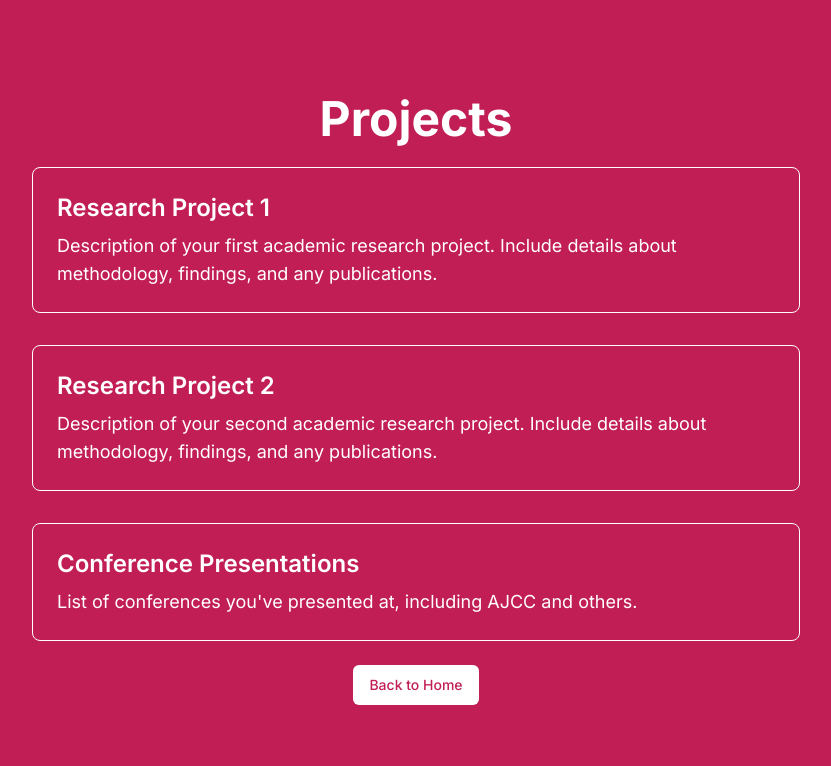
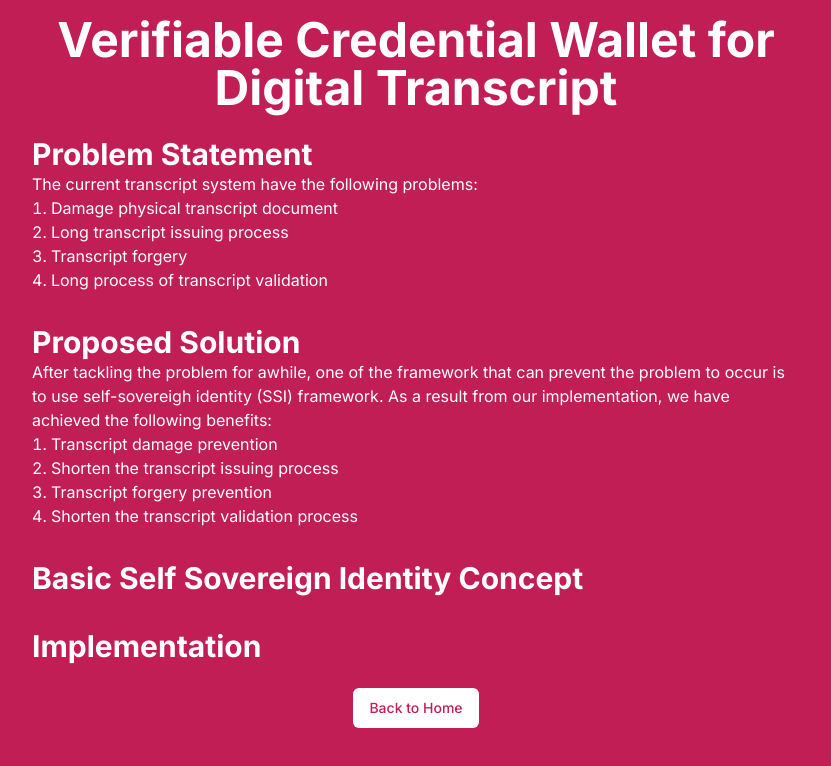
Before and after one commit to RealFilllykung/ajcc-2025, a Next.js app: page /ajcc-2025/projects in a window 1280 px wide. Shown: the top 766 px of the page, without its empty margins (224-1055 px from the left). Built offline with nearby package versions, Linux system fonts and the light colour scheme.

Commit message:
feat: add project information draft

```diff
--- a/app/contact/page.tsx
+++ b/app/contact/page.tsx
@@ -11,10 +11,10 @@ import OutlookButton from "@/components/custom/contact/OutlookButton"
 export default function ContactPage() {
   return (
     <main
-      className="flex flex-col min-h-screen items-center justify-center p-4 text-white"
+      className="flex flex-col min-h-screen items-center p-4 text-white"
       style={{ backgroundColor: "#C21E56" }}
     >
-      <section className="flex flex-col items-center justify-center p-4">
+      <section className="flex flex-col items-center p-4">
         <div className="max-w-md w-full">
 
           <div className="flex flex-col space-y-4 mt-8">
--- a/app/projects/page.tsx
+++ b/app/projects/page.tsx
@@ -4,32 +4,44 @@ import { Button } from "@/components/ui/button"
 export default function ProjectsPage() {
   return (
     <main
-      className="flex flex-col min-h-screen items-center justify-center p-4 text-white"
+      className="flex flex-col min-h-screen items-center p-4 text-white"
       style={{ backgroundColor: "#C21E56" }}
     >
       <div className="max-w-3xl w-full space-y-6">
-        <h1 className="text-4xl md:text-5xl font-bold text-center">Projects</h1>
-        <div className="text-lg space-y-8">
-          <div className="border border-white p-6 rounded-lg">
-            <h2 className="text-2xl font-semibold mb-2">Research Project 1</h2>
+        <h1 className="text-4xl md:text-5xl font-bold text-center">Verifiable Credential Wallet for Digital Transcript</h1>
+        <div className="space-y-8">
+          <div>
+            <h2 className="text-3xl font-bold">Problem Statement</h2>
             <p>
-              Description of your first academic research project. Include details about methodology, findings, and any
-              publications.
+              The current transcript system have the following problems:
             </p>
+            <ol className="list-decimal list-inside">
+              <li>Damage physical transcript document</li>
+              <li>Long transcript issuing process</li>
+              <li>Transcript forgery</li>
+              <li>Long process of transcript validation</li>
+            </ol>
           </div>
 
-          <div className="border border-white p-6 rounded-lg">
-            <h2 className="text-2xl font-semibold mb-2">Research Project 2</h2>
-            <p>
-              Description of your second academic research project. Include details about methodology, findings, and any
-              publications.
-            </p>
+          <div>
+            <h2 className="text-3xl font-bold">Proposed Solution</h2>
+            <p>After tackling the problem for awhile, one of the framework that can prevent the problem to occur is to use self-sovereigh identity (SSI) framework. As a result from our implementation, we have achieved the following benefits:</p>
+            <ol className="list-decimal list-inside">
+              <li>Transcript damage prevention</li>
+              <li>Shorten the transcript issuing process</li>
+              <li>Transcript forgery prevention</li>
+              <li>Shorten the transcript validation process</li>
+            </ol>
           </div>
 
-          <div className="border border-white p-6 rounded-lg">
-            <h2 className="text-2xl font-semibold mb-2">Conference Presentations</h2>
-            <p>List of conferences you've presented at, including AJCC and others.</p>
+          <div>
+            <h2 className="text-3xl font-bold">Basic Self Sovereign Identity Concept</h2>
           </div>
+
+          <div>
+            <h2 className="text-3xl font-bold">Implementation</h2>
+          </div>
+
         </div>
         <div className="flex justify-center mt-8">
           <Button asChild className="bg-white text-[#C21E56] hover:bg-white/90">
```
